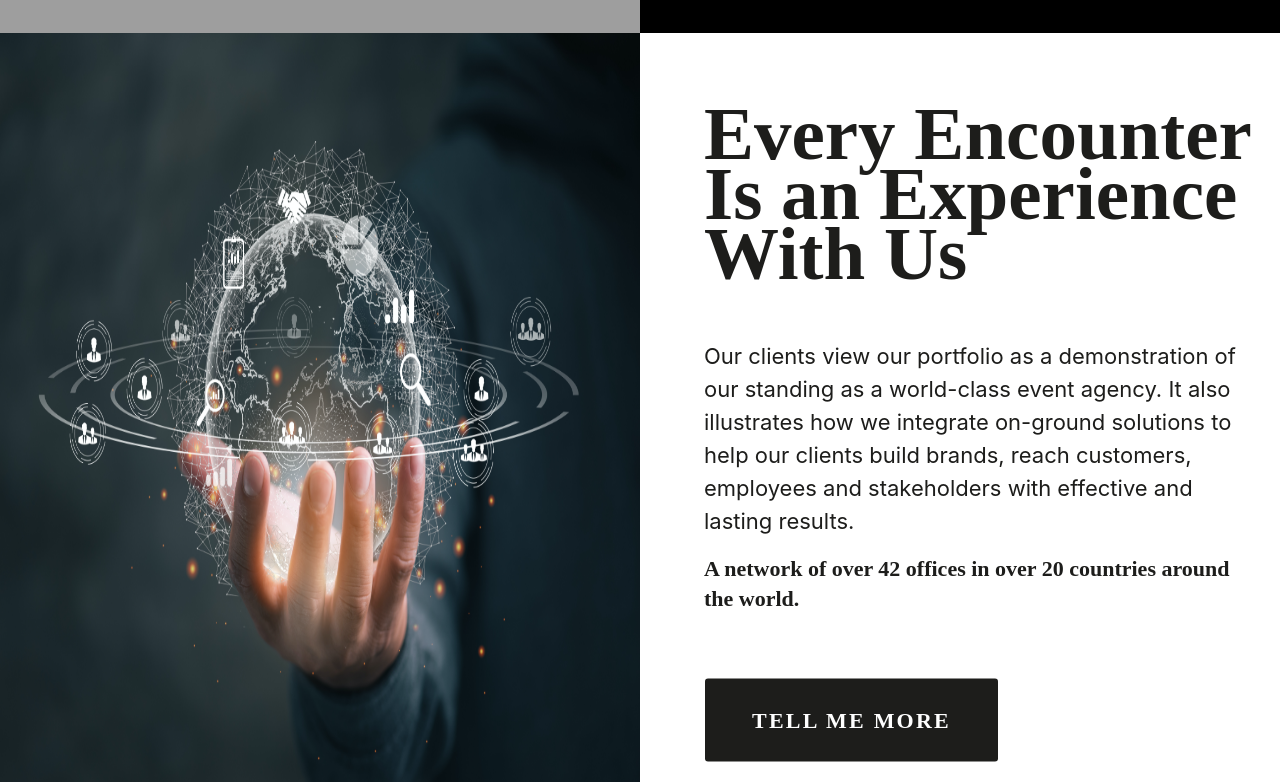
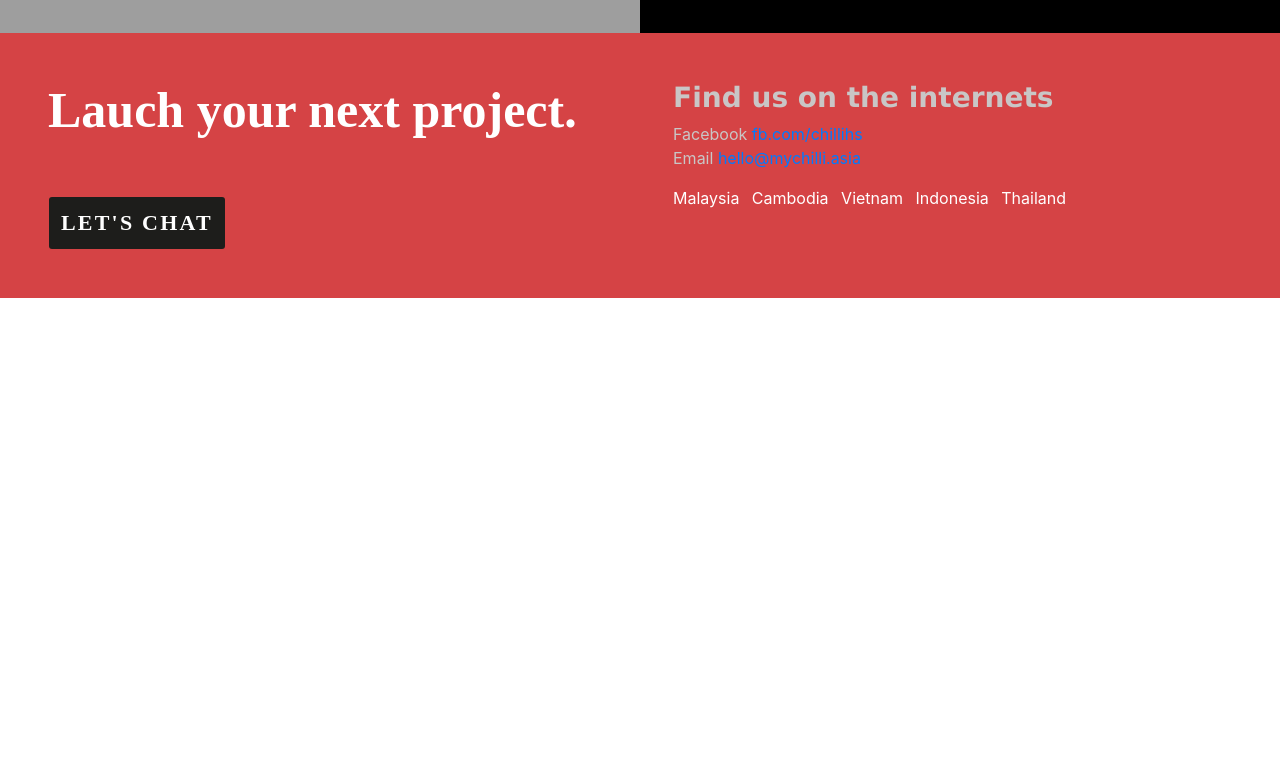
Before and after one commit to JkOpie/chilies, a plain HTML site: page index.html in a window 1280 px wide. Shown: the part 767-1549 px from the top of the page. After the commit the page ends 1065 px from the top, so only its background shows below. Drawn offline with nearby package versions, Linux system fonts and the light colour scheme; grey boxes are pictures that could not be loaded; a web font is replaced by a local one.

Commit message:
edit block 3

```diff
--- a/index.html
+++ b/index.html
@@ -116,31 +116,7 @@
             </div>
         </div>
 
-        <div class="container-fluid">
-            <div class="row">
-                <div class="col-6 no-padding">
-                    <img class="img_main" src='shutterstock_1298987032.png' />
-                </div>
-                <div class='col-6 no-padding p-5 position-relative'>
-                    <div class="center position-absolute p-3">
-                        <h1 class="pb-5 heading_block_3" >
-                            Every Encounter Is an Experience With Us
-                        </h1>
-                        <div class="pb-5">
-                            <p class="p_block_3">
-                                Our clients view our portfolio as a demonstration of our standing as a world-class event agency. It also illustrates how we integrate on-ground solutions to help our clients build brands, reach customers, employees and stakeholders with effective and lasting results.
-                            </p>
-                            <p class="p_block_3_black">
-                                A network of over 42 offices in over 20 countries around the world.
-                            </p>
-                        </div>
-                        <button class="btn btn_more">
-                           TELL ME MORE
-                        </button>
-                    </div>
-                </div>
-            </div>
-        </div>
+
 
         <div class="container-fluid">
             <div class="row" style="background: #D54345 0% 0% no-repeat padding-box;">
```
